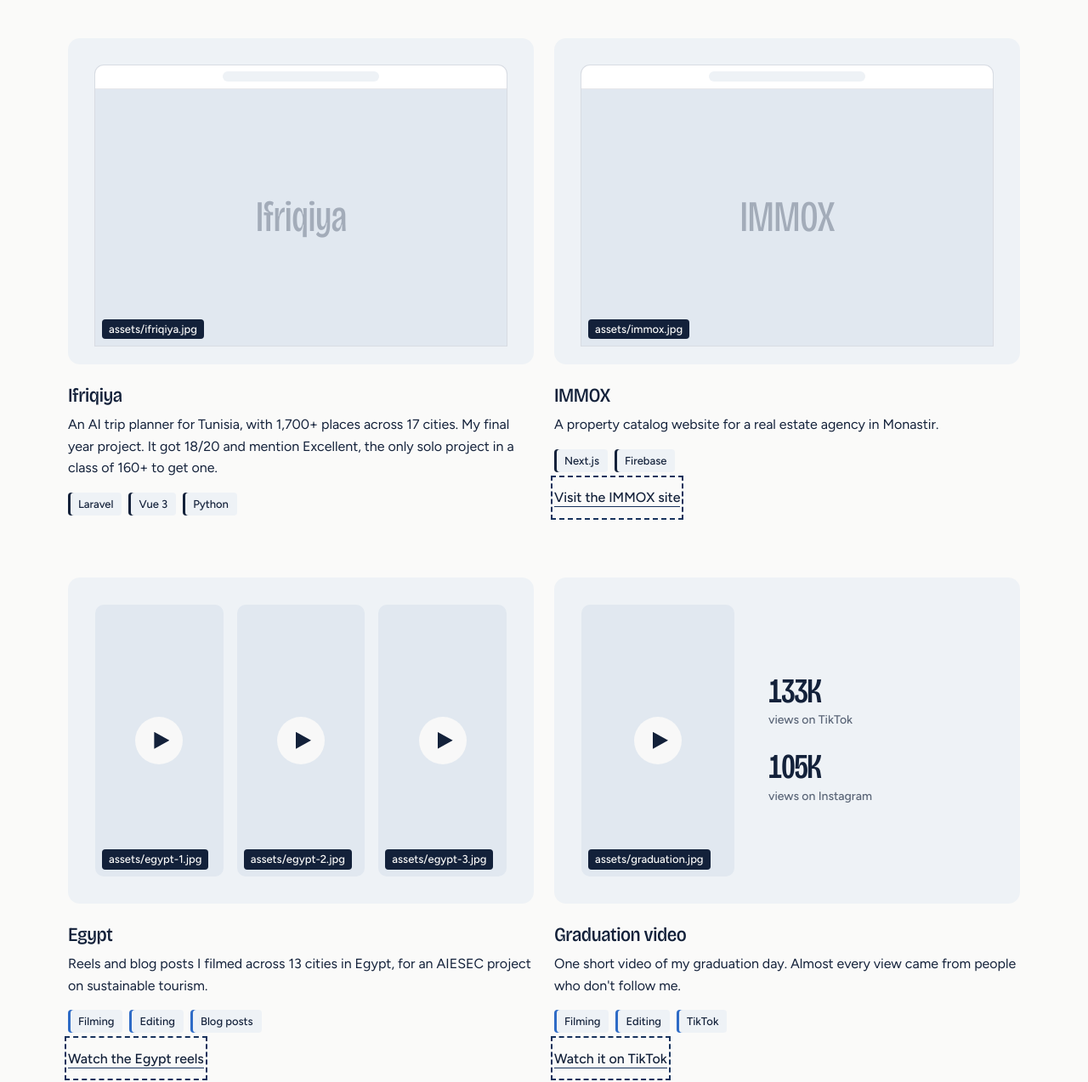
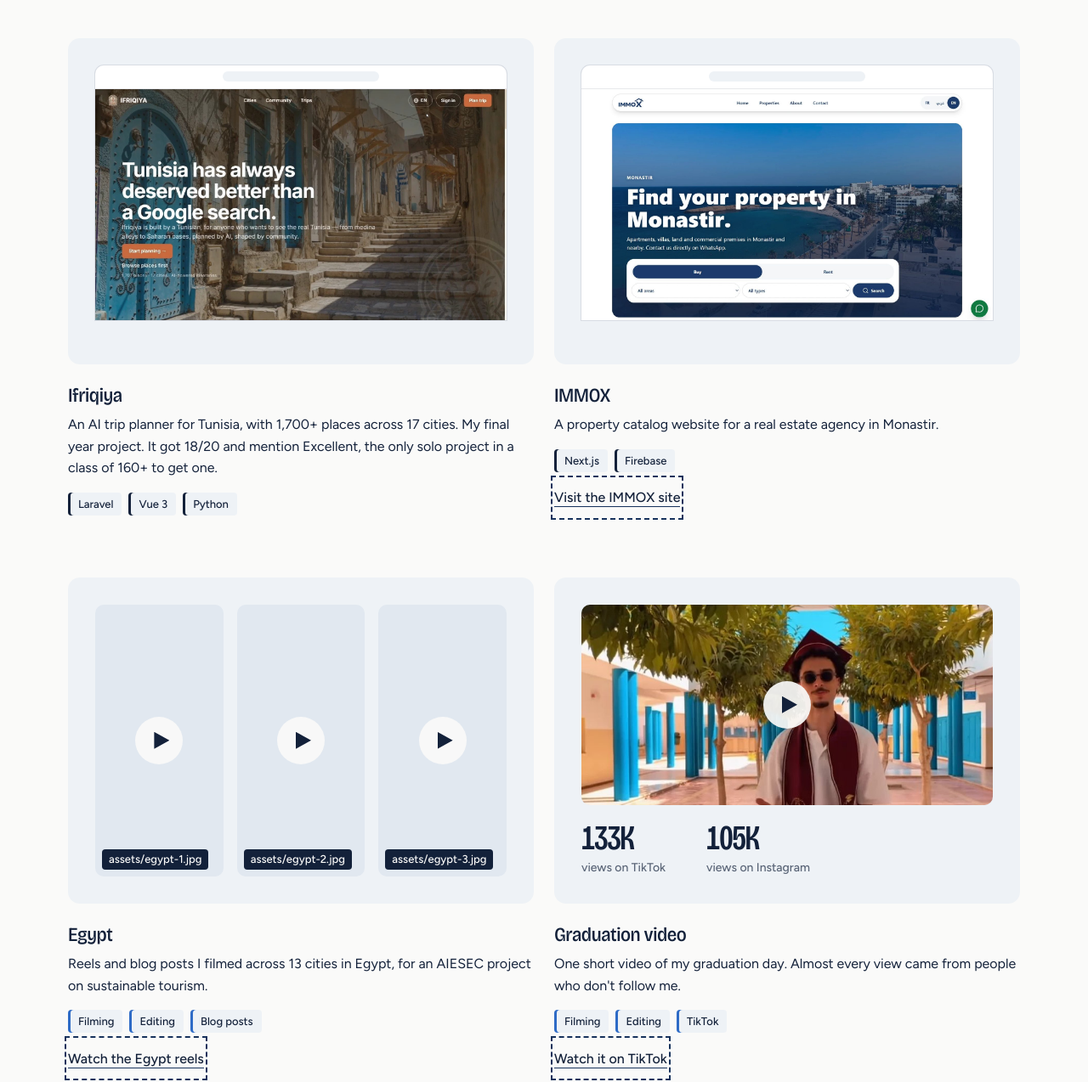
Before and after one commit to Youssef-Doraii/Youssef-Dorai-Resume, a plain HTML site: page index.html in a window 1280 px wide. Shown: the part 1012-2286 px from the top of the page at 85% size. Drawn offline with nearby package versions, Linux system fonts and the light colour scheme.

Commit message:
Add the portrait, project screenshots and graduation still
Portrait, Ifriqiya and IMMOX screenshots cropped and compressed; project
frames now 16:9 to fit them; the graduation card uses a horizontal frame
to match the video. Instagram link added.

Co-Authored-By: Claude Opus 5.5 <noreply@anthropic.com>
Claude-Session: https://claude.ai/code/session_01U7GUgJqeNueU53po6DrJ6z

```diff
--- a/index.html
+++ b/index.html
@@ -84,7 +84,7 @@
 
       <div class="hero__frame">
         <div class="hero__photo media media--portrait" data-file="assets/youssef.jpg" data-initials="YD">
-        <img src="assets/youssef.jpg" alt="Portrait of Youssef Dorai" width="800" height="1000" fetchpriority="high" onerror="this.parentNode.classList.add('is-missing')">
+        <img src="assets/youssef.jpg" alt="Portrait of Youssef Dorai in a navy blazer" width="960" height="1200" fetchpriority="high" onerror="this.parentNode.classList.add('is-missing')">
       </div>
         <span class="vf" aria-hidden="true"><i></i><i></i><i></i><i></i></span>
       </div>
@@ -124,7 +124,7 @@
             <div class="browser">
               <div class="browser__bar" aria-hidden="true"><span></span></div>
               <div class="media media--shot" data-file="assets/ifriqiya.jpg" data-initials="Ifriqiya">
-                <img src="assets/ifriqiya.jpg" alt="Ifriqiya trip planner showing a day-by-day plan for a trip in Tunisia" width="1600" height="1000" loading="lazy" onerror="this.parentNode.classList.add('is-missing')">
+                <img src="assets/ifriqiya.jpg" alt="Ifriqiya home page: a medina street with blue doors and the headline about planning a trip in Tunisia" width="1600" height="900" loading="lazy" onerror="this.parentNode.classList.add('is-missing')">
               </div>
             </div>
           </div>
@@ -142,7 +142,7 @@
             <div class="browser">
               <div class="browser__bar" aria-hidden="true"><span></span></div>
               <div class="media media--shot" data-file="assets/immox.jpg" data-initials="IMMOX">
-                <img src="assets/immox.jpg" alt="IMMOX website showing property listings in Monastir" width="1600" height="1000" loading="lazy" onerror="this.parentNode.classList.add('is-missing')">
+                <img src="assets/immox.jpg" alt="IMMOX home page: the Monastir coastline with a search for properties to buy or rent" width="1600" height="900" loading="lazy" onerror="this.parentNode.classList.add('is-missing')">
               </div>
             </div>
           </div>
@@ -184,9 +184,9 @@
         </article>
 
         <article class="card" id="graduation" data-reveal>
-          <div class="card__visual card__visual--video">
-            <div class="reel media media--reel" data-reel data-file="assets/graduation.jpg">
-              <img src="assets/graduation.jpg" alt="Still from Youssef's graduation video" width="720" height="1280" loading="lazy" onerror="this.parentNode.classList.add('is-missing')">
+          <div class="card__visual card__visual--film">
+            <div class="reel media media--film" data-reel data-file="assets/graduation.jpg">
+              <img src="assets/graduation.jpg" alt="Youssef in his graduation gown and sunglasses, a still from the video" width="770" height="433" loading="lazy" onerror="this.parentNode.classList.add('is-missing')">
               <button class="reel__play" type="button" data-src="assets/graduation.mp4" aria-label="Play the graduation video"></button>
             </div>
             <dl class="views">
@@ -221,7 +221,7 @@
       <ul class="socials">
         <li><a href="https://www.linkedin.com/in/youssef-dorai" target="_blank" rel="noopener">LinkedIn</a></li>
         <!-- EDIT: your Instagram and TikTok profile links -->
-        <li><a href="https://www.instagram.com/YOUR_INSTAGRAM_HANDLE" target="_blank" rel="noopener">Instagram</a></li>
+        <li><a href="https://www.instagram.com/youssef.doraii/" target="_blank" rel="noopener">Instagram</a></li>
         <li><a href="https://www.tiktok.com/@YOUR_TIKTOK_HANDLE" target="_blank" rel="noopener">TikTok</a></li>
       </ul>
     </div>
--- a/styles.css
+++ b/styles.css
@@ -325,13 +325,18 @@ a.is-todo-hidden { display: none !important; }
 }
 .browser__bar { height: 28px; display: flex; align-items: center; justify-content: center; border-bottom: 1px solid var(--line); }
 .browser__bar span { width: 38%; height: 12px; border-radius: 6px; background: var(--panel); }
-.media--shot { aspect-ratio: 16 / 10; }
+.media--shot { aspect-ratio: 16 / 9; }
 .media--shot img { object-position: top center; transition: transform .5s var(--ease-out); }
 .card:hover .media--shot img { transform: scale(1.025); }
 
 /* vertical video */
 .card__visual--reels { display: flex; justify-content: center; gap: 16px; padding: 32px; }
 .card__visual--video { display: flex; align-items: center; gap: 40px; padding: 32px; }
+.card__visual--film { display: flex; flex-direction: column; gap: 20px; padding: 32px; }
+.media--film { height: calc(100% - 84px); aspect-ratio: 16 / 9; max-width: 100%; border-radius: var(--r-md); flex: none; }
+.media--film img, .media--film video { width: 100%; height: 100%; object-fit: cover; transition: transform .5s var(--ease-out); }
+.media--film:hover img { transform: scale(1.03); }
+.card__visual--film .views { display: flex; gap: 48px; }
 .media--reel { height: 100%; aspect-ratio: 9 / 16; border-radius: var(--r-md); flex: none; }
 .card__visual--reels .media--reel { height: auto; width: calc((100% - 32px) / 3); max-height: 100%; }
 .media--reel img, .media--reel video { width: 100%; height: 100%; object-fit: cover; transition: transform .5s var(--ease-out); }
@@ -464,7 +469,8 @@ a.is-todo-hidden { display: none !important; }
   .card__visual { height: auto; aspect-ratio: 4 / 3.4; }
   .card__visual--reels { padding: 20px; gap: 10px; }
   .card__visual--reels .media--reel { width: calc((100% - 20px) / 3); }
-  .card__visual--video { padding: 20px; gap: 20px; }
+  .card__visual--film { padding: 20px; gap: 14px; }
+  .media--film { height: calc(100% - 74px); }
   .browser { left: 20px; right: 20px; top: 20px; }
   .closing { padding-bottom: 24px; }
   .email { margin-top: 40px; }
```
Also changed, not shown: assets/graduation.jpg (added), assets/ifriqiya.jpg (added), assets/immox.jpg (added), assets/share.jpg, assets/youssef.jpg (added).
